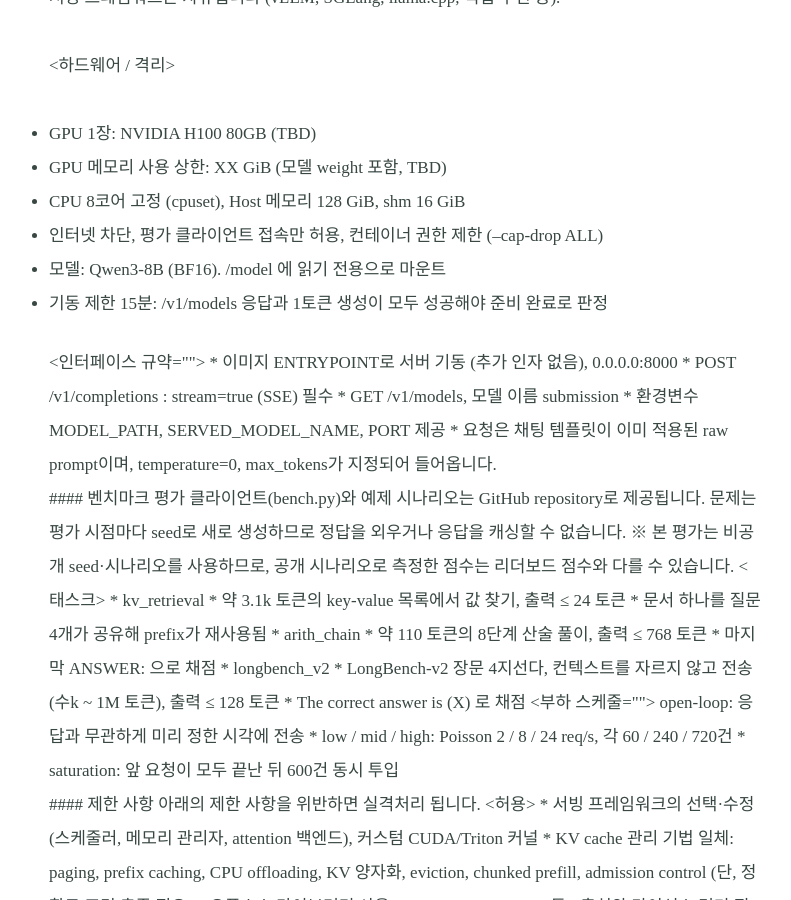
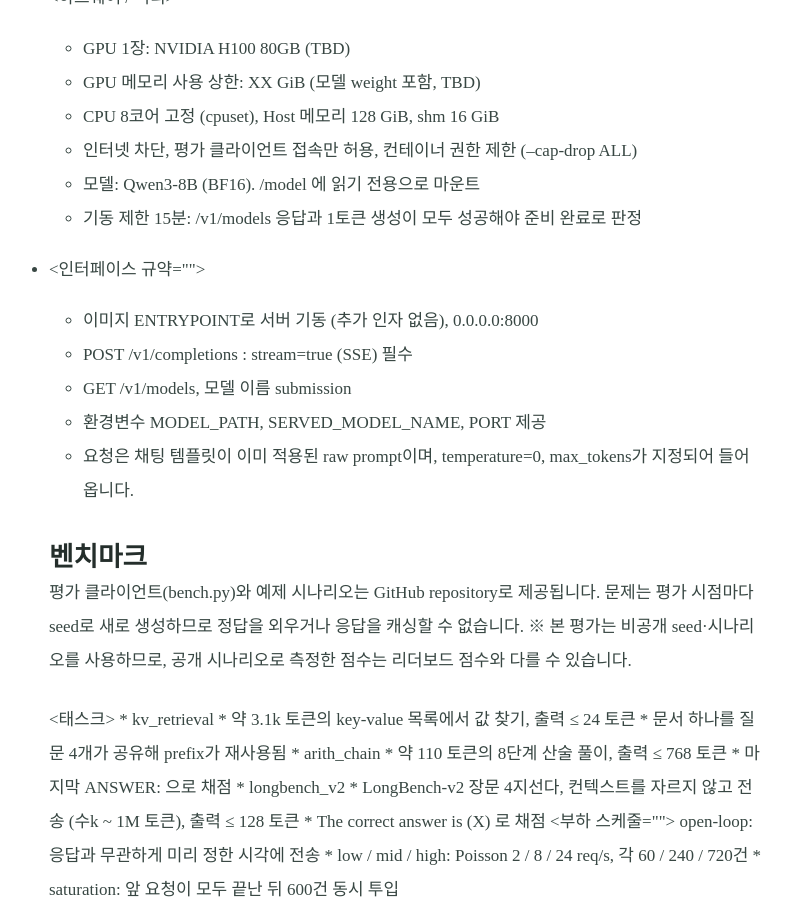
Before and after one commit to AISystemChallenge/AISystemChallenge.github.io, a Jekyll site: the page built from rules.md, in a window 1280 px wide and 900 px high, scrolled down 1057 px. Shown: the whole window, without its empty margins (234-1025 px from the left). Built offline with Jekyll 4.4.1, drawn with Linux system fonts in a browser that asks for light colours; some web fonts are replaced.

Commit message:
Update rules.md

```diff
--- a/rules.md
+++ b/rules.md
@@ -8,7 +8,6 @@ excerpt:
 
 #### 평가 기준
 사무국 평가 클라이언트가 참가팀 서버에 정해진 시나리오의 요청을 보내 처리량·지연시간·정확도를 측정하며, 최대 부하 구간(saturation)의 처리량으로 순위를 정합니다.<br>
-*
   * 평가 산식 : **Score = saturation 스테이지 req/s**<br>
 &emsp;&emsp;&emsp;&emsp;&emsp;&emsp;&emsp;**= 성공 요청 수 / (스테이지 시작 ~ 마지막 응답 완료 시간)**
   * 순위 인정 조건 (모두 충족)<br>
@@ -18,25 +17,23 @@ excerpt:
   * 참고 지표 (순위 미반영): TTFT·TPOT p50/p99, 출력 tok/s, 태스크별 정확도
   * 모든 시간은 클라이언트 측 wall-clock으로 측정하며, 출력 토큰 수는 클라이언트 토크나이저로 계산합니다 (서버 usage 값 미사용).
 <br>
-<br>
 
 #### 평가 환경
-참가팀은 서빙 서버를 Docker 이미지로 제출하고, 사무국 평가 서버가 아래 격리 조건에서 실행합니다. 서빙 프레임워크는 자유입니다 (vLLM, SGLang, llama.cpp, 직접 구현 등).
+참가팀은 서빙 서버를 Docker 이미지로 제출하고, 사무국 평가 서버가 아래 격리 조건에서 실행합니다. 서빙 프레임워크는 자유입니다 (vLLM, SGLang, llama.cpp, 직접 구현 등).<br>
+  * <하드웨어 / 격리>
+    * GPU 1장: NVIDIA H100 80GB (TBD)
+    * GPU 메모리 사용 상한: XX GiB (모델 weight 포함, TBD)
+    * CPU 8코어 고정 (cpuset), Host 메모리 128 GiB, shm 16 GiB
+    * 인터넷 차단, 평가 클라이언트 접속만 허용, 컨테이너 권한 제한 (--cap-drop ALL)
+    * 모델: Qwen3-8B (BF16). /model 에 읽기 전용으로 마운트
+    * 기동 제한 15분: /v1/models 응답과 1토큰 생성이 모두 성공해야 준비 완료로 판정
 
-  <하드웨어 / 격리>
-  * GPU 1장: NVIDIA H100 80GB (TBD)
-  * GPU 메모리 사용 상한: XX GiB (모델 weight 포함, TBD)
-  * CPU 8코어 고정 (cpuset), Host 메모리 128 GiB, shm 16 GiB
-  * 인터넷 차단, 평가 클라이언트 접속만 허용, 컨테이너 권한 제한 (--cap-drop ALL)
-  * 모델: Qwen3-8B (BF16). /model 에 읽기 전용으로 마운트
-  * 기동 제한 15분: /v1/models 응답과 1토큰 생성이 모두 성공해야 준비 완료로 판정
-
-  <인터페이스 규약>
-  * 이미지 ENTRYPOINT로 서버 기동 (추가 인자 없음), 0.0.0.0:8000
-  * POST /v1/completions : stream=true (SSE) 필수
-  * GET /v1/models, 모델 이름 submission
-  * 환경변수 MODEL_PATH, SERVED_MODEL_NAME, PORT 제공
-  * 요청은 채팅 템플릿이 이미 적용된 raw prompt이며, temperature=0, max_tokens가 지정되어 들어옵니다.
+  * <인터페이스 규약>
+    * 이미지 ENTRYPOINT로 서버 기동 (추가 인자 없음), 0.0.0.0:8000
+    * POST /v1/completions : stream=true (SSE) 필수
+    * GET /v1/models, 모델 이름 submission
+    * 환경변수 MODEL_PATH, SERVED_MODEL_NAME, PORT 제공
+    * 요청은 채팅 템플릿이 이미 적용된 raw prompt이며, temperature=0, max_tokens가 지정되어 들어옵니다.
 <br>
 
 
```
